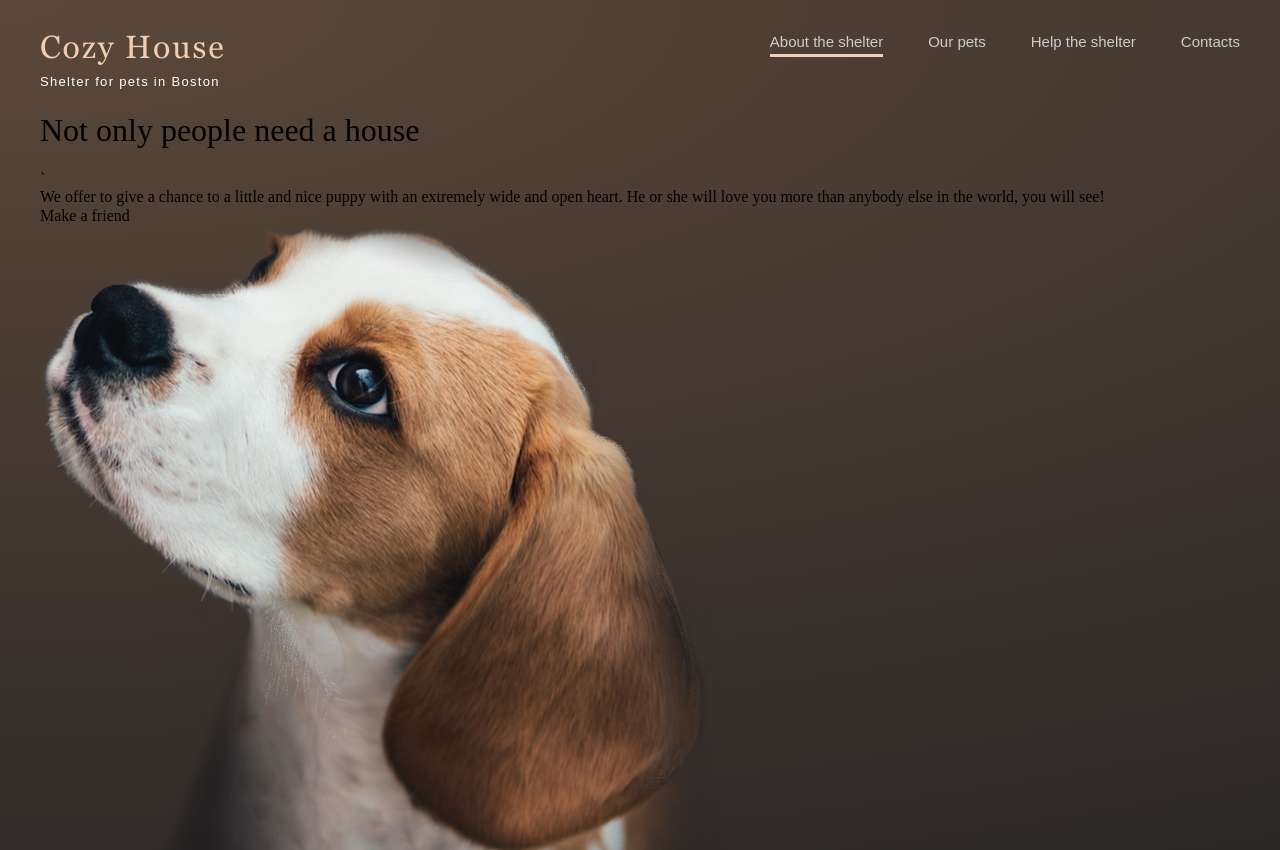
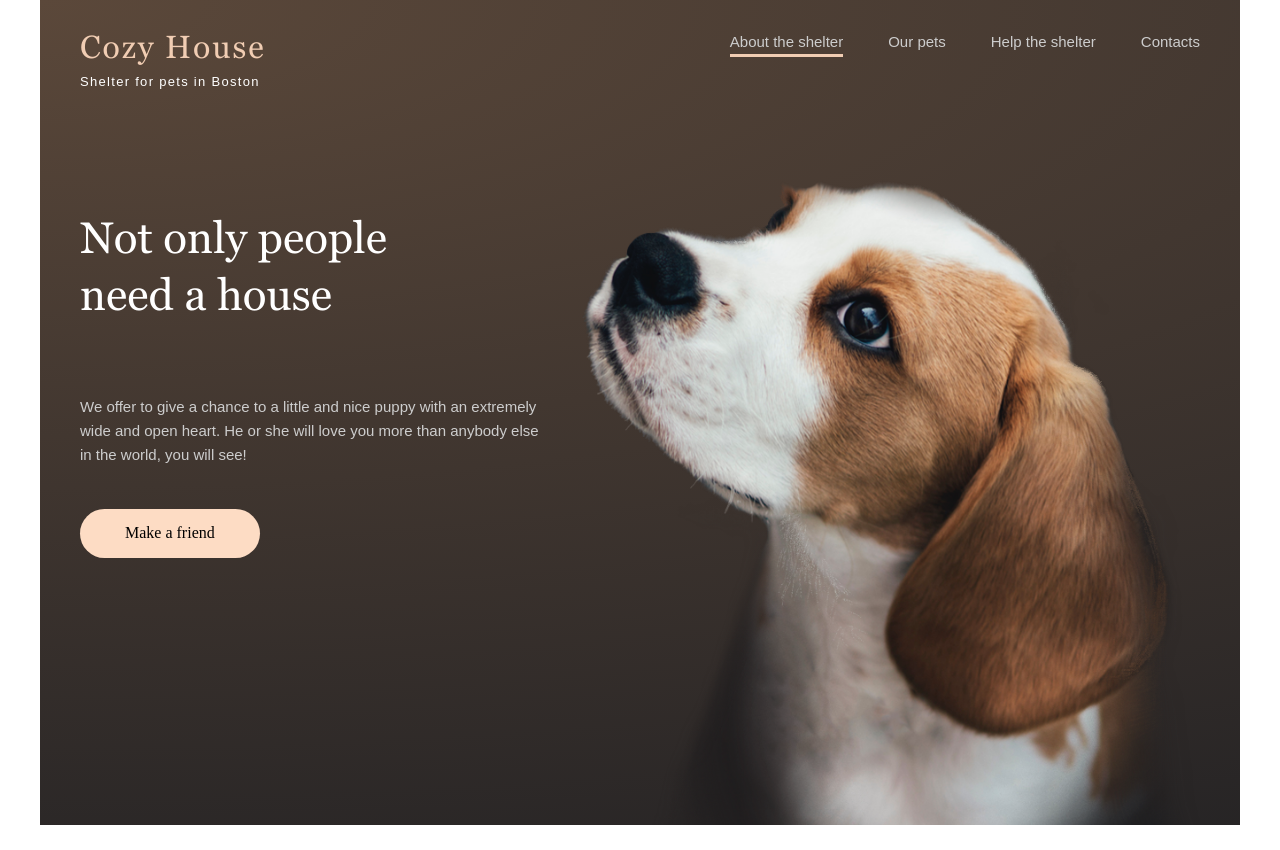
Before and after one commit to shamkolovich95/shelter, a plain HTML site: page main/index.html in a window 1280 px wide. Shown: the top 850 px of the page. After the commit the page ends 825 px from the top, so only its background shows below. Drawn offline with Linux system fonts and the light colour scheme.

Commit message:
init: finish styles in section ONLY

```diff
--- a/main/index.html
+++ b/main/index.html
@@ -30,12 +30,12 @@
             <section class="only">
                 <div class="only-container container">
                     <div class="only-about">
-                        <h1 class="only-title">Not only people need a house</h1>
-                        ` <div class="only-text">We offer to give a chance to a little and nice puppy with an extremely
+                        <h1 class="only-title">Not only people <br> need a house</h1>
+                        <div class="only-text">We offer to give a chance to a little and nice puppy with an extremely
                             wide
                             and open heart. He or she will love you more than anybody else in the world, you will see!
                         </div>
-                        <button class="only-btn">Make a friend</button>
+                        <button type="button" class="only-btn">Make a friend</button>
                     </div>
                     <div class="only-img">
                         <img src="../assets/images/start-screen-puppy.png" alt="pic">
--- a/main/style.css
+++ b/main/style.css
@@ -12,6 +12,8 @@ html {
     display: flex;
     flex-direction: column;
     min-height: 100%;
+    max-width: 1200px;
+    margin: 0 auto;
 }
 
 .container {
@@ -27,6 +29,7 @@ html {
 
 .header-container {
     margin-top: 30px;
+    margin-bottom: 90px;
     display: flex;
     justify-content: space-between;
 }
@@ -75,6 +78,50 @@ html {
     color: var(--color-dark-s);
 }
 
+/*! Not Only section */
+
+.only {}
+
+.only-container {
+    display: flex;
+    justify-content: space-between;
+    gap: 42px;
+}
+
+.only-about {
+    max-width: 460px;
+    display: flex;
+    flex-direction: column;
+    align-items: start;
+    gap: 42px;
+}
+
+.only-title {
+    font-family: var(--font-family);
+    font-weight: 400;
+    font-size: 44px;
+    line-height: 130%;
+    color: var(--color-light-xl);
+}
+
+.only-text {
+    font-family: var(--second-family);
+    font-weight: 400;
+    font-size: 15px;
+    line-height: 160%;
+    color: var(--color-dark-s);
+}
+
+.only-btn {
+    border-radius: 100px;
+    padding: 15px 45px;
+    background: var(--color-primary-light);
+}
+
+.only-img {}
+
+/*! Main */
+
 main {
     flex-grow: 1;
 }
```
